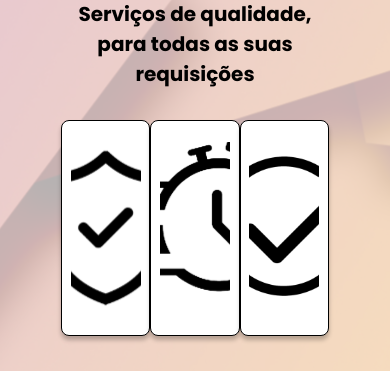
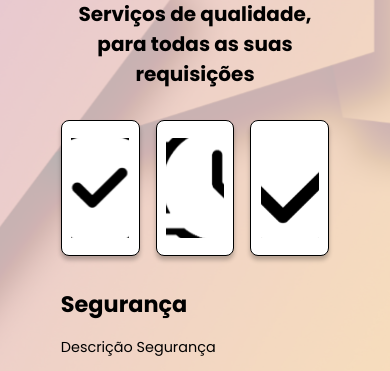
Before and after one commit to HomeFreelasOficial/lp, a React (Vite) app: page / in a window 390 px wide. Shown: the part 1200-1571 px from the top of the page. Built offline with nearby package versions, Linux system fonts and the light colour scheme.

Commit message:
chore: responsive section enjou-us and user-our-aplication

```diff
--- a/src/components/lp/main/enjoy-us/styled.ts
+++ b/src/components/lp/main/enjoy-us/styled.ts
@@ -21,6 +21,11 @@ export const Cards = styled.div`
     display: flex;
     justify-content: space-around;
     flex-direction: row;
+
+
+    @media (max-width: 768px) {
+        gap: 2rem;
+    }
 `
 
 export const Card = styled.div`
@@ -43,18 +48,37 @@ export const Card = styled.div`
             background-color: var(--pink);
         }
     }
+
+    @media (max-width: 1190px) {
+        width: 25rem;
+        height: 22rem;
+    }
+
+    @media (max-width: 936px) {
+        width: 20rem;
+        height: 17rem;
+    }
 `
 
 export const CardIcon = styled.span<{ icon: string, active: boolean }>`
     display: block;
     mask-image: ${props => `url(${props.icon})`};
     mask-repeat: no-repeat;
-    mask-size: auto;
+    /* mask-size: cover; */
     mask-position: center;
     background-color: #000;
     transition: all .3s ease-in-out;
     width: 80%;
     height: 80%;
+
+    @media (max-width: 1190px) {
+        width: 75%;
+        height: 75%;
+    }
+
+    @media (max-width: 936px) {
+
+    }
 `
 
 export const ServiceDescription = styled.div`
```
